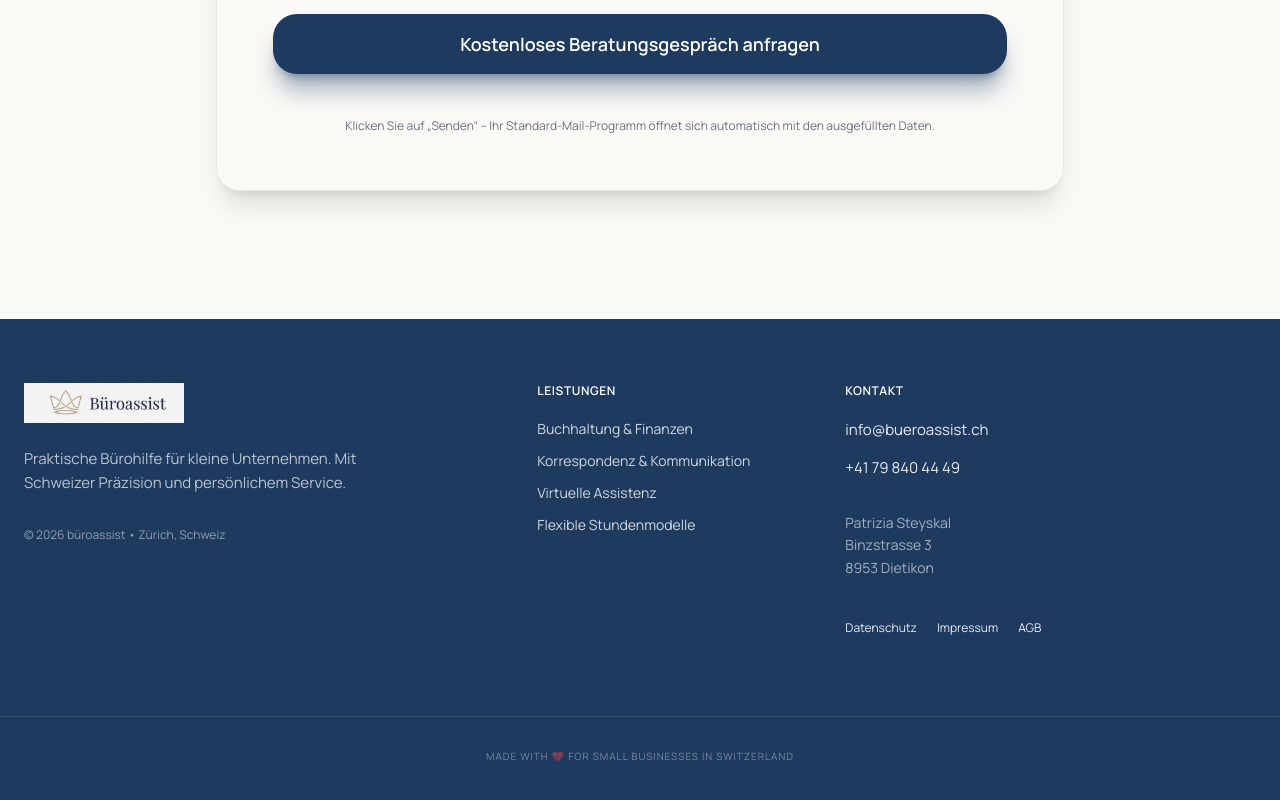
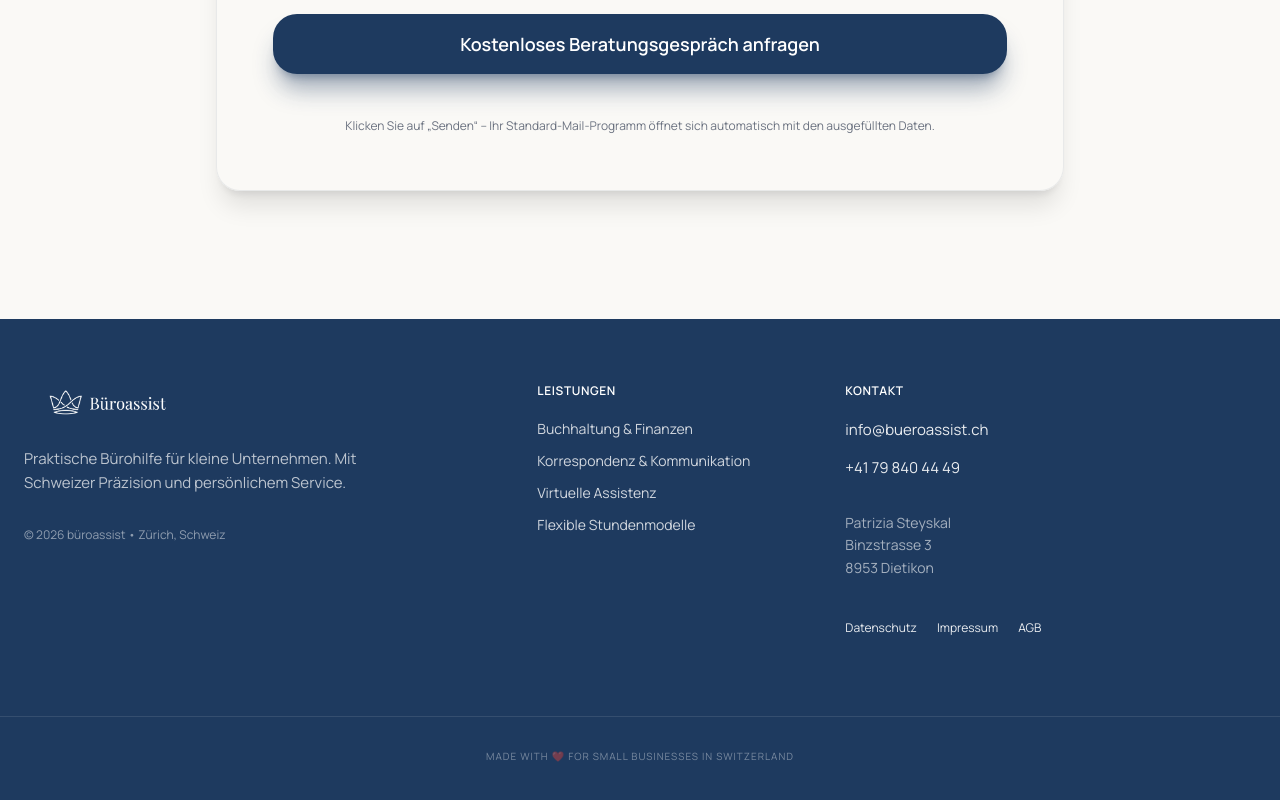
Before and after one commit to Claudio723/buroassist, a Next.js app: page / in a window 1280 px wide. Shown: the part 4108-4908 px from the top of the page. Built offline with nearby package versions, Linux system fonts and the light colour scheme.

Commit message:
Footer: Logo wird via CSS-Filter weiss dargestellt (transparentes Logo)

```diff
--- a/components/Footer.tsx
+++ b/components/Footer.tsx
@@ -11,7 +11,7 @@ export default function Footer() {
             <img
               src="/logo.png"
               alt="büroassist"
-              className="h-10 w-auto object-contain"
+              className="h-10 w-auto object-contain brightness-0 invert"
             />
           </div>
 
```
Also changed, not shown: public/logo.png.
